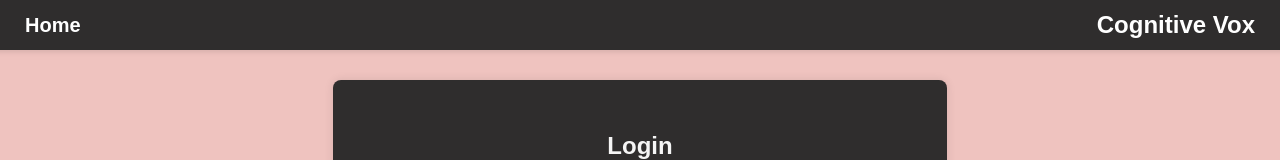
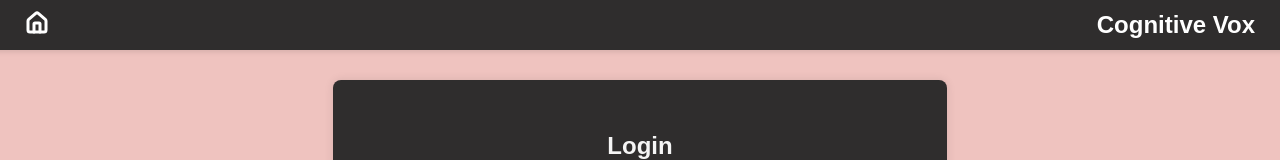
Before and after one commit to sahithyashelly24/project, a React (Create React App) app: page /profile in a window 1280 px wide. Shown: the top 160 px of the page. Built offline with nearby package versions, Linux system fonts and the light colour scheme.

Commit message:
ui-completed

```diff
--- a/package.json
+++ b/package.json
@@ -8,6 +8,7 @@
     "@testing-library/react": "^16.2.0",
     "@testing-library/user-event": "^13.5.0",
     "axios": "^1.8.4",
+    "lucide-react": "^0.487.0",
     "mongodb": "^5.9.2",
     "react": "^19.0.0",
     "react-dom": "^19.0.0",
--- a/src/App.css
+++ b/src/App.css
@@ -203,7 +203,7 @@ body {
 
 .features h2 {
   font-size: 28px;
-  color: whitesmoke;
+  color: black;
 }
 
 .feature-grid {
@@ -243,7 +243,7 @@ body {
 
 .trust h2 {
   font-size: 28px;
-  color: whitesmoke;
+  color: Black;
 }
 
 .testimonials {
--- a/src/Authu.js
+++ b/src/Authu.js
@@ -1,6 +1,7 @@
 import React, { useState } from "react";
 import { useNavigate,Link } from "react-router-dom";
 import "./authu.css";
+import { Home } from "lucide-react";
 
 const generateCaptcha = () => {
   return Math.random().toString(36).substring(2, 8).toUpperCase();
@@ -76,7 +77,7 @@ const Authu = ({ setUser }) => {
   return (
     <div className="auth-container">
       <nav className="navbar">
-        <Link to="/" className="nav-left">Home</Link>
+      <Link to="/" className="nav-left"><Home size={24} strokeWidth={3} /></Link>
         <h1 className="nav-center">Cognitive Vox</h1>
       </nav>
       <div className="auth-card">
--- a/src/Profession.js
+++ b/src/Profession.js
@@ -2,6 +2,7 @@ import React, { useState, useEffect } from "react";
 import axios from "axios";
 import "./profession.css";
 import { useNavigate,Link } from "react-router-dom";
+import { Home } from "lucide-react";
 
 const dp = "https://cdn.pixabay.com/photo/2015/10/05/22/37/blank-profile-picture-973460_1280.png";
 
@@ -79,7 +80,7 @@ const Profession = () => {
   return (
     <div className="profession-wrapper">
       <nav className="navbar">
-          <Link to="/" className="nav-left">Home</Link>
+        <Link to="/" className="nav-left"><Home size={24} strokeWidth={3} /></Link>
           <h1 className="nav-center">Cognitive Vox</h1>
       </nav>
       <div className="profession-container">
--- a/src/ProfilePage.js
+++ b/src/ProfilePage.js
@@ -12,6 +12,7 @@ import {
 import { useParams, Link } from "react-router-dom";
 import { PieChart, Pie, Cell, Legend } from "recharts";
 import "./ProfileCard.css";
+import { Home } from "lucide-react";
 
 const generateColor = (index) => {
   const hue = (index * 137) % 360;
@@ -148,7 +149,7 @@ const ProfilePage = () => {
   return (
     <div className="grid-container">
       <nav className="navbar">
-        <Link to="/" className="nav-left">Home</Link>
+        <Link to="/" className="nav-left"><Home size={24} strokeWidth={3} /></Link>
         <h1 className="nav-center">Cognitive Vox</h1>
       </nav>
       <div className="cprofile-card">
@@ -161,7 +162,6 @@ const ProfilePage = () => {
           <p><strong>Status:</strong> {profile.status}</p>
         </div>
       </div>
-
       <div className="audio-transcript-card">
         <div className="profile-audio-section">
           <input type="file" accept="audio/*" onChange={handleFileChange} className="rounded-input" />
```
Also changed, not shown: src/ProfileCard.css (line endings or trailing spaces), src/profession.css (line endings or trailing spaces), 1 other file (tests, documents, lock files or other folders).
